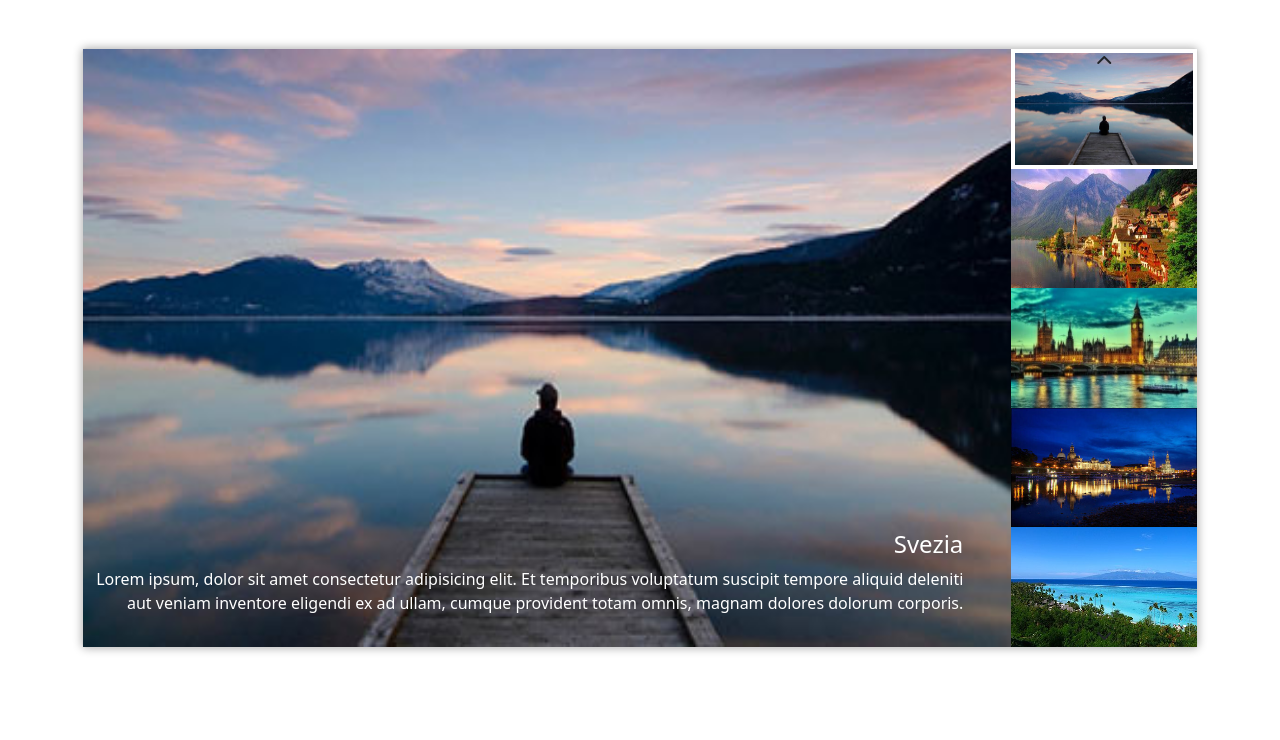
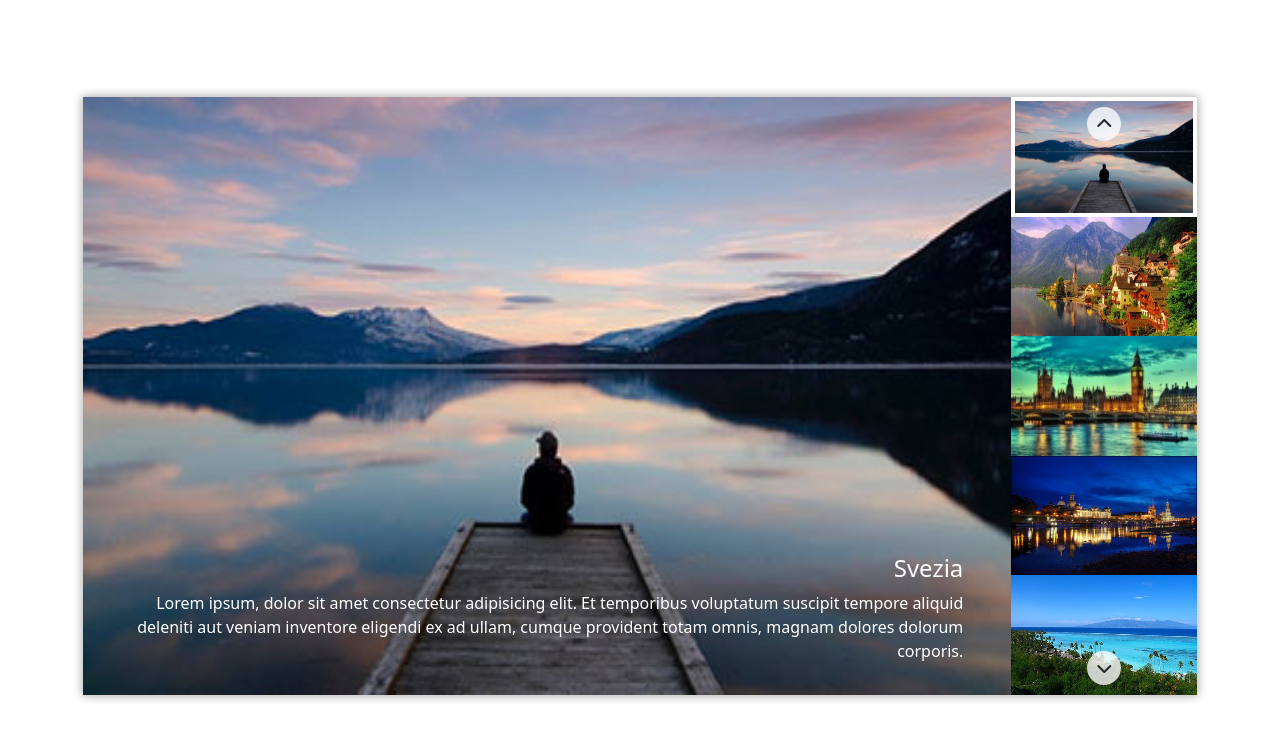
Before and after one commit to N1kola0s/vue-slider, a plain HTML site: page index.html in a window 1280 px wide. Drawn offline with nearby package versions, Linux system fonts and the light colour scheme.

Commit message:
add style in css

```diff
--- a/assets/css/style.css
+++ b/assets/css/style.css
@@ -14,6 +14,7 @@ img{
     justify-content: center;
     align-items: center;
     height: 600px;
+    margin-top: 6rem;
 
 
 }
@@ -40,15 +41,22 @@ img{
 }
 
 .img_description{
-    text-align: end;
+    text-align:end;
     bottom:2rem;
     right:3rem;
+    width: 90%;
 }
 
 .navigator{
     width: 100%;
     height: 100%;
     top:0;
+}
 
-
+.prev, .next{
+    background-color: rgba(255, 255, 255, 0.781);
+    border-radius: 50%;
+    padding: 5px 10px;
+    margin: 10px;
+    cursor: pointer;
 }
--- a/index.html
+++ b/index.html
@@ -19,11 +19,9 @@
 
     <div id="app">
 
-        <div class="container mt-5">
+        <div class="container ">
 
             <div class="card d-flex flex-row">
-
-
 
                 <div class="col-10 position-relative">
 
@@ -60,8 +58,6 @@
                 </div>
                 <!-- /.thumbnails -->
 
-
-
             </div>
             <!-- /.card -->
 
```
